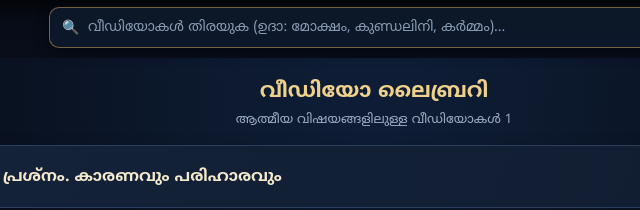
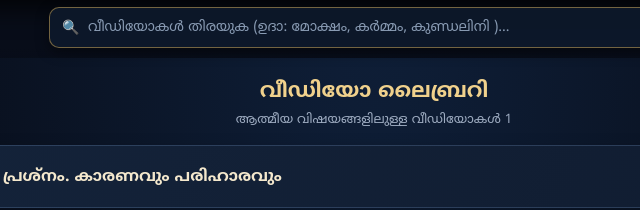
Before and after one commit to sathyaprakasham/Home, a plain HTML site: page index.html in a window 1280 px wide. Shown: the part 241-451 px from the top of the page, 266-906 px from the left. Drawn offline with Linux system fonts and the light colour scheme.

Commit message:
Update index.html

```diff
--- a/index.html
+++ b/index.html
@@ -379,7 +379,7 @@ body{padding:7px}
     <div class="search-bar-dock">
         <div class="search-container">
             <span class="search-icon">🔍</span>
-            <input type="text" id="searchInput" class="search-input" placeholder="വീഡിയോകൾ തിരയുക (ഉദാ: മോക്ഷം, കുണ്ഡലിനി, കർമ്മം)..." aria-label="വീഡിയോകൾ തിരയുക">
+            <input type="text" id="searchInput" class="search-input" placeholder="വീഡിയോകൾ തിരയുക (ഉദാ: മോക്ഷം, കർമ്മം, കുണ്ഡലിനി )..." aria-label="വീഡിയോകൾ തിരയുക">
             <button type="button" id="searchClear" class="search-clear" title="തിരയൽ മായ്ക്കുക">&times;</button>
         </div>
     </div>
```
